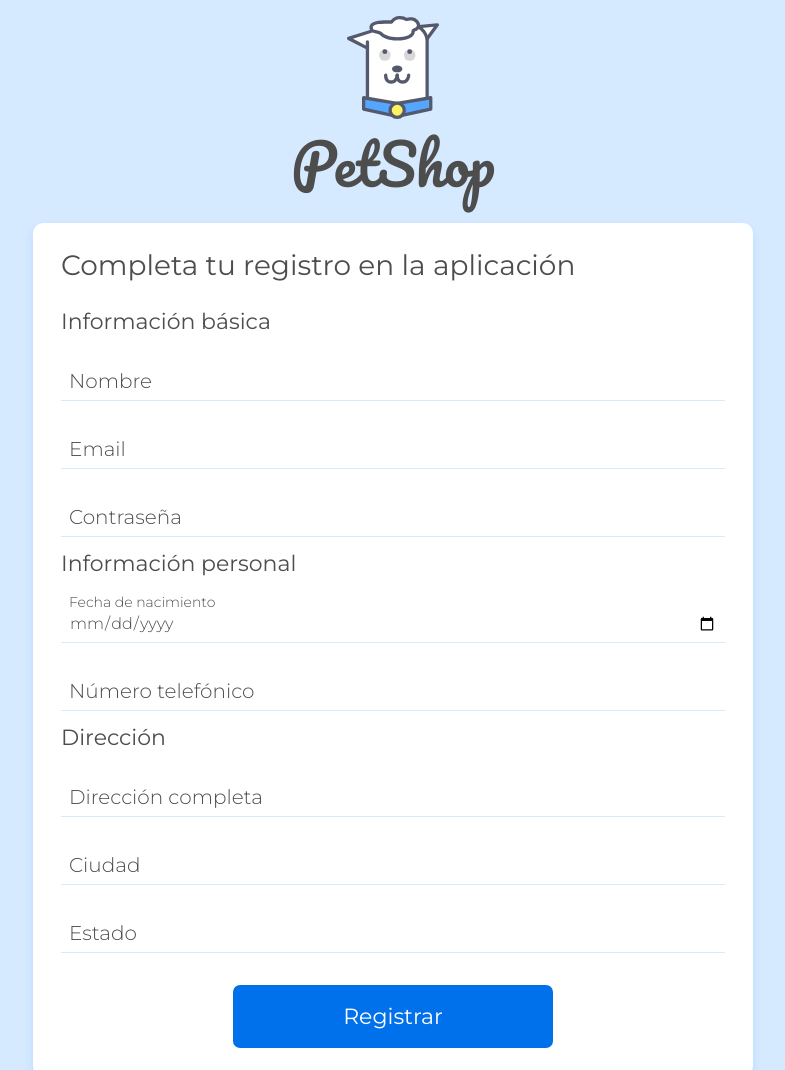
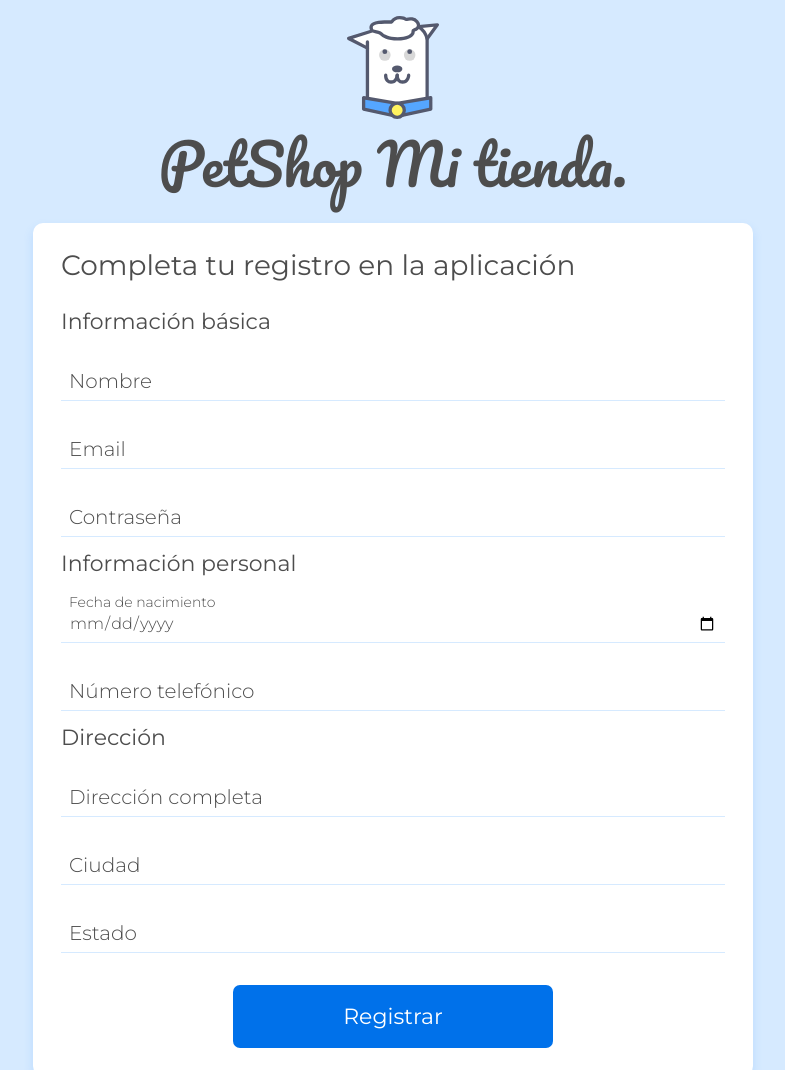
Before and after one commit to sietemil/1842-html-validaciones-clase04, a plain HTML site: page registro.html in a window 1280 px wide. Shown: the top 1070 px of the page, without its empty margins (247-1032 px from the left). Drawn offline with Linux system fonts and the light colour scheme.

Commit message:
otro cambio test

```diff
--- a/registro.html
+++ b/registro.html
@@ -16,7 +16,7 @@
     <main class="container flex flex--column flex--center">
         <div class="cadastro-cabecalho">
             <img src="./assets/img/doguito.svg" alt="Logo Doguito" class="registry-header__logo">
-            <h1 class="registry-header__title">PetShop</h1>
+            <h1 class="registry-header__title">PetShop Mi tienda.</h1>
         </div>
         <section class="cartao">
             <h2 class="card__title">Completa tu registro en la aplicación</h2>
```
